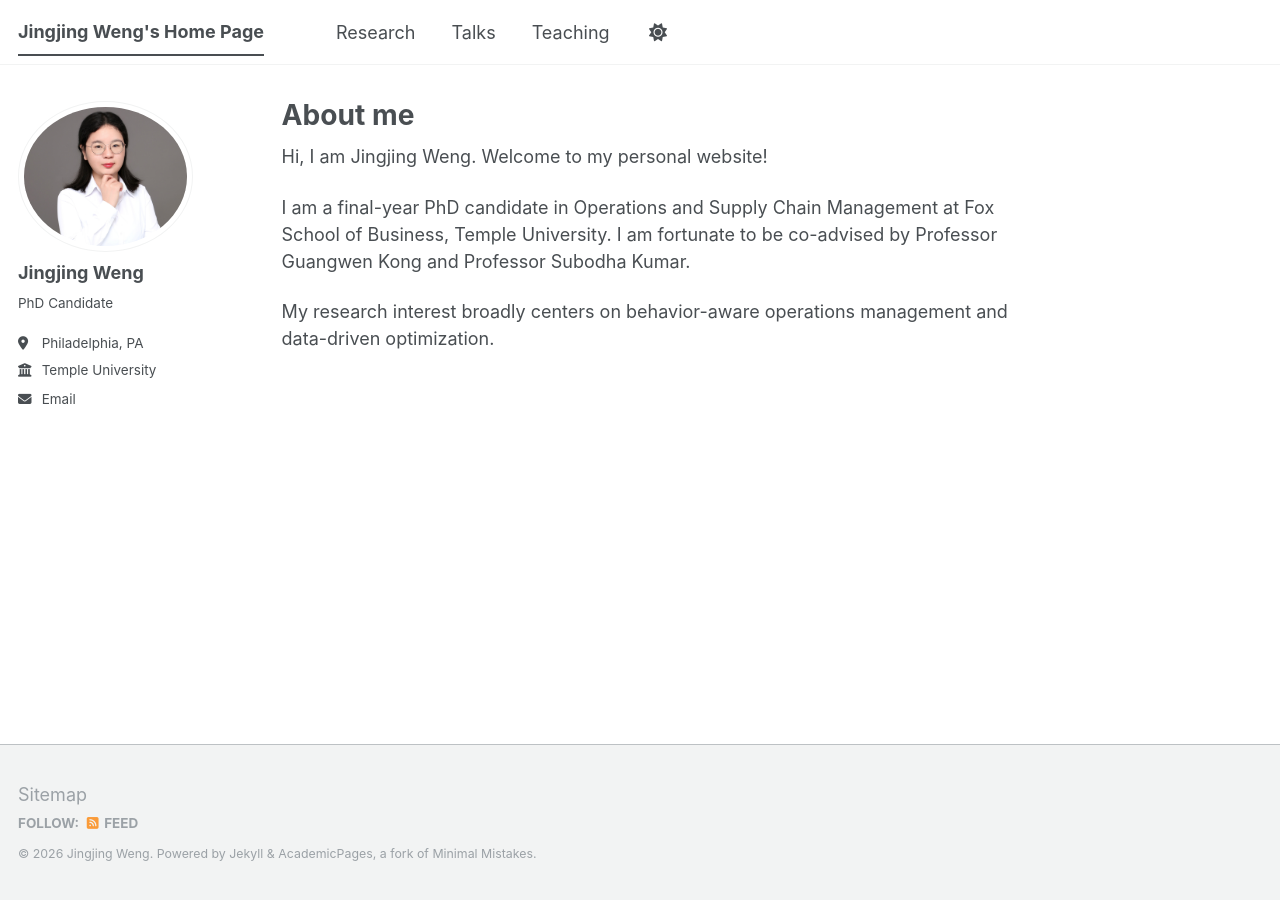
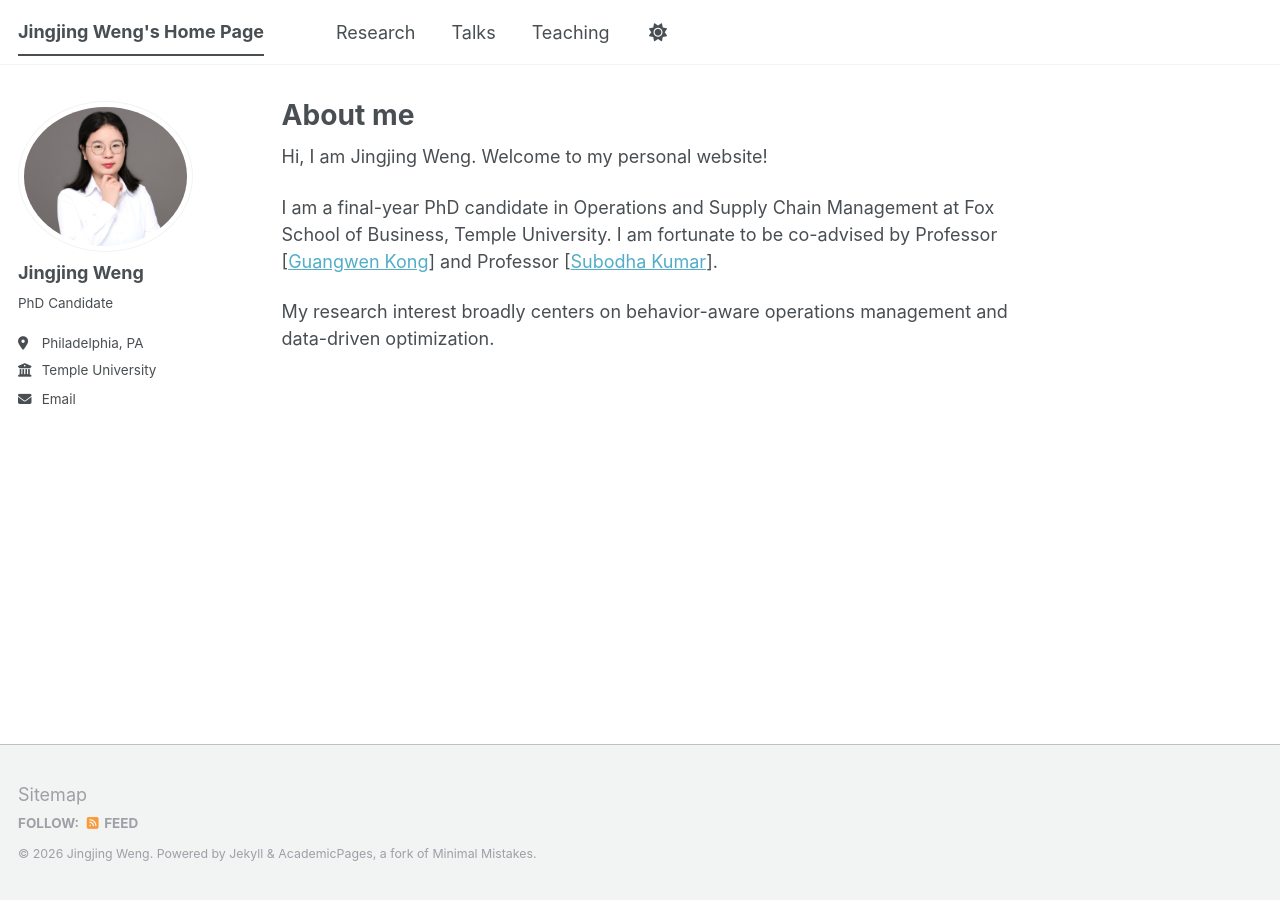
Before and after one commit to JingjingWeng/JingjingWeng.github.io, a Jekyll site: the page built from _pages/about.md, in a window 1280 px wide. Built offline with Jekyll 4.4.1, drawn with Linux system fonts in a browser that asks for light colours; a script bundle is joined from its source files by our own code; library files that are not in the unit come from our copies; part of the change alters nothing that is shown.

```diff
--- a/_pages/about.md
+++ b/_pages/about.md
@@ -9,6 +9,6 @@ redirect_from:
 
 Hi, I am Jingjing Weng. Welcome to my personal website!
 
-I am a final-year PhD candidate in Operations and Supply Chain Management at Fox School of Business, Temple University.  I am fortunate to be co-advised by Professor Guangwen Kong and Professor Subodha Kumar.
+I am a final-year PhD candidate in Operations and Supply Chain Management at Fox School of Business, Temple University.  I am fortunate to be co-advised by Professor [[Guangwen Kong](https://sites.google.com/site/guangwek/home)] and Professor [[Subodha Kumar](https://sites.temple.edu/subodha/)].
 
 My research interest broadly centers on behavior-aware operations management and data-driven optimization.
```
